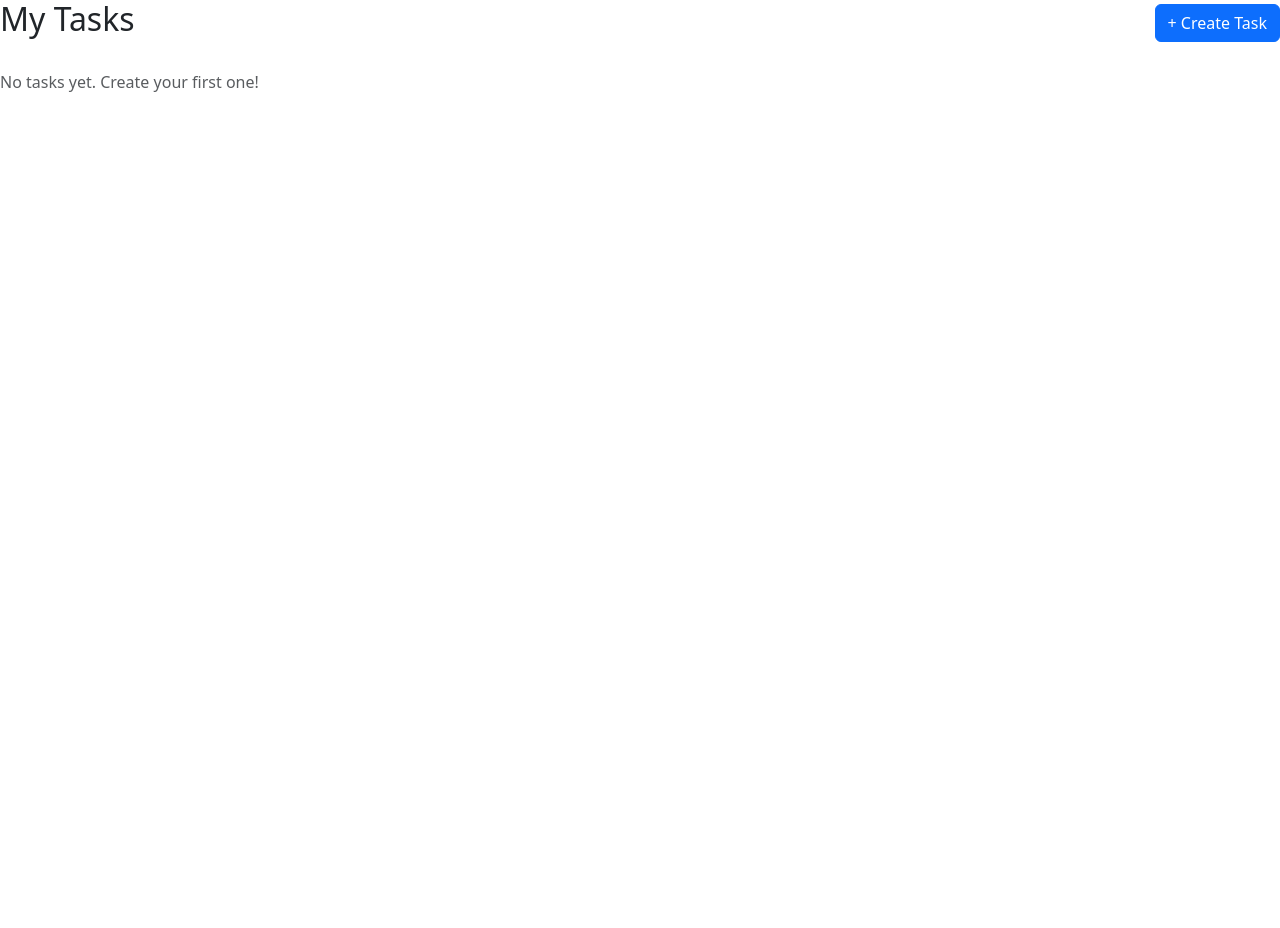
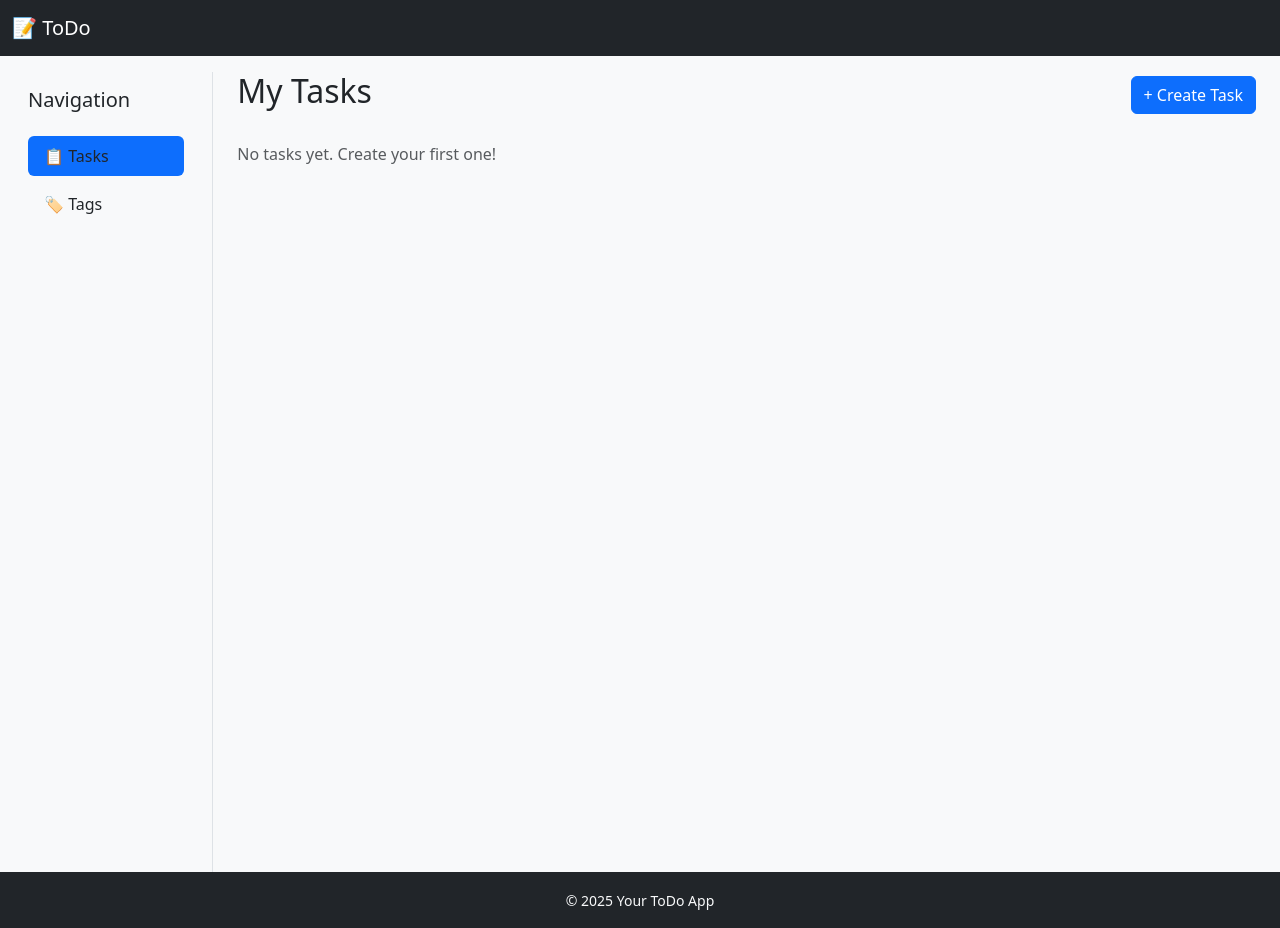
Before and after one commit to yarzhuravlov/django-todo-list, a Django app: page / in a window 1280 px wide. Before the commit the page ends 92 px from the top, so only its background shows below. Run offline with Django 5.2, Linux system fonts and the light colour scheme; data that the repository does not hold is empty; some libraries are stand-ins or nearby versions.

Commit message:
update base.html with sidebar, header and footer

```diff
--- a/templates/base.html
+++ b/templates/base.html
@@ -2,17 +2,70 @@
 <html lang="en">
 <head>
   <meta charset="UTF-8">
-  <title>ToDo</title>
+  <title>{% block title %}ToDo{% endblock %}</title>
+  <meta name="viewport" content="width=device-width, initial-scale=1">
+
   <link
       href="https://cdn.jsdelivr.net/npm/bootstrap@5.3.5/dist/css/bootstrap.min.css"
       rel="stylesheet"
       integrity="sha384-SgOJa3DmI69IUzQ2PVdRZhwQ+dy64/BUtbMJw1MZ8t5HZApcHrRKUc4W0kG879m7"
       crossorigin="anonymous">
+
+  {% block extra_head %}{% endblock %}
 </head>
-<body>
-{% block content %}
+<body class="bg-light d-flex flex-column min-vh-100">
 
-{% endblock %}
+<!-- Navbar -->
+<nav class="navbar navbar-expand-lg navbar-dark bg-dark mb-3">
+  <div class="container-fluid">
+    <a class="navbar-brand" href="{% url 'todo:task-list' %}">📝 ToDo</a>
+  </div>
+</nav>
+
+<!-- Page content layout -->
+<div class="container-fluid">
+  <div class="row">
+    <!-- Sidebar (optional future) -->
+    <div
+        class="col-md-3 col-lg-2 d-none d-md-block bg-light border-end min-vh-100"
+        id="sidebar">
+      <div class="d-flex flex-column p-3">
+        <h5 class="mb-4">Navigation</h5>
+        <ul class="nav nav-pills flex-column">
+          <li class="nav-item mb-2">
+            <a href="{% url 'todo:task-list' %}"
+               class="nav-link link-dark {% if request.resolver_match.url_name == 'task-list' %}active{% endif %}">
+              📋 Tasks
+            </a>
+          </li>
+          <li class="nav-item mb-2">
+            <a href="{% url 'todo:tag-list' %}"
+               class="nav-link link-dark {% if request.resolver_match.url_name == 'tag-list' %}active{% endif %}">
+              🏷️ Tags
+            </a>
+          </li>
+        </ul>
+      </div>
+    </div>
+
+
+    <!-- Main content -->
+    <div class="col-md-9 col-lg-10 px-4">
+      {% block content %}
+        <!-- Main content will be injected here -->
+      {% endblock %}
+    </div>
+  </div>
+</div>
+
+<!-- Optional footer -->
+<footer class="mt-auto py-3 bg-dark text-light text-center">
+  <div class="container">
+    <small>&copy; 2025 Your ToDo App</small>
+  </div>
+</footer>
+
+<!-- Bootstrap JS -->
 <script
     src="https://cdn.jsdelivr.net/npm/bootstrap@5.3.5/dist/js/bootstrap.bundle.min.js"
     integrity="sha384-k6d4wzSIapyDyv1kpU366/PK5hCdSbCRGRCMv+eplOQJWyd1fbcAu9OCUj5zNLiq"
```
